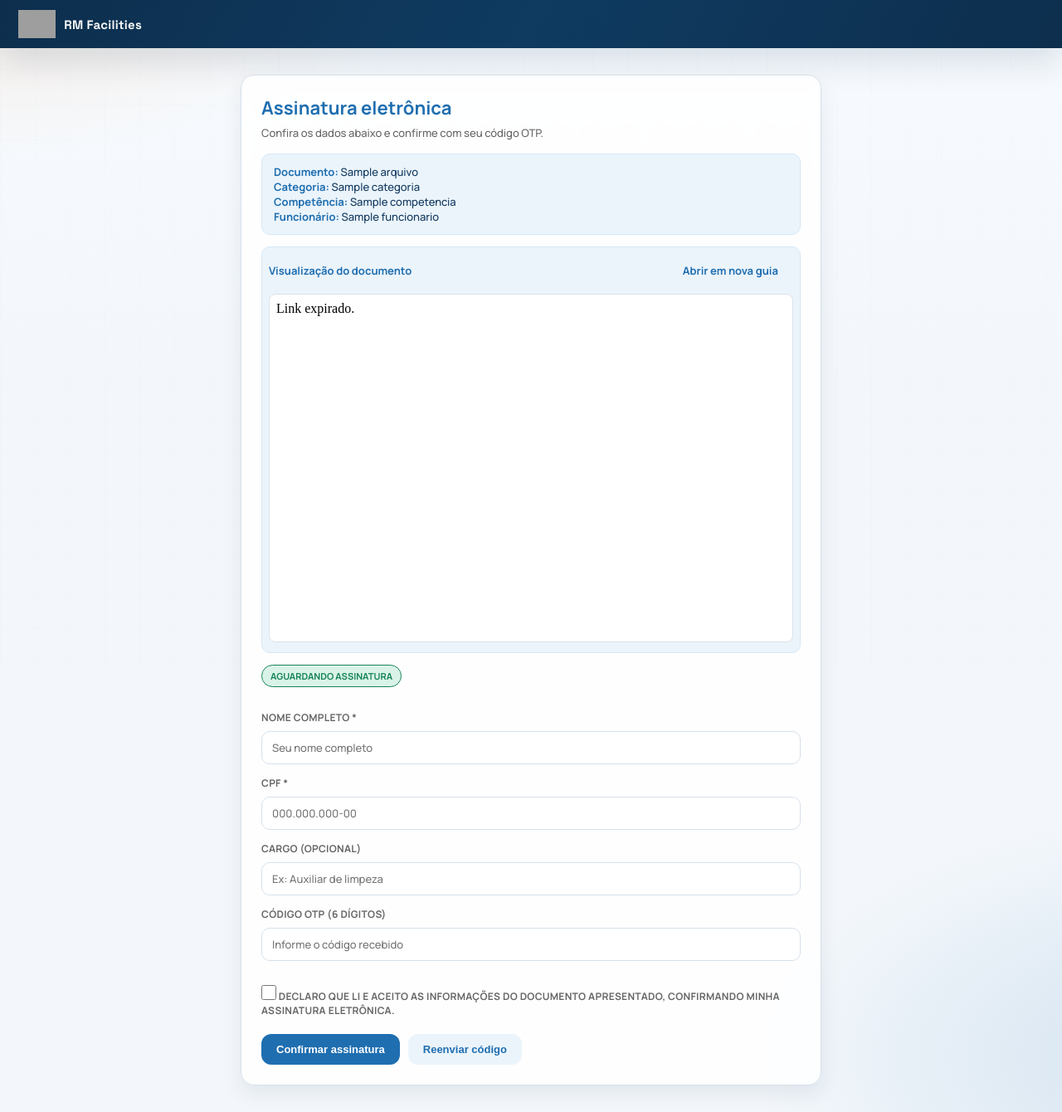
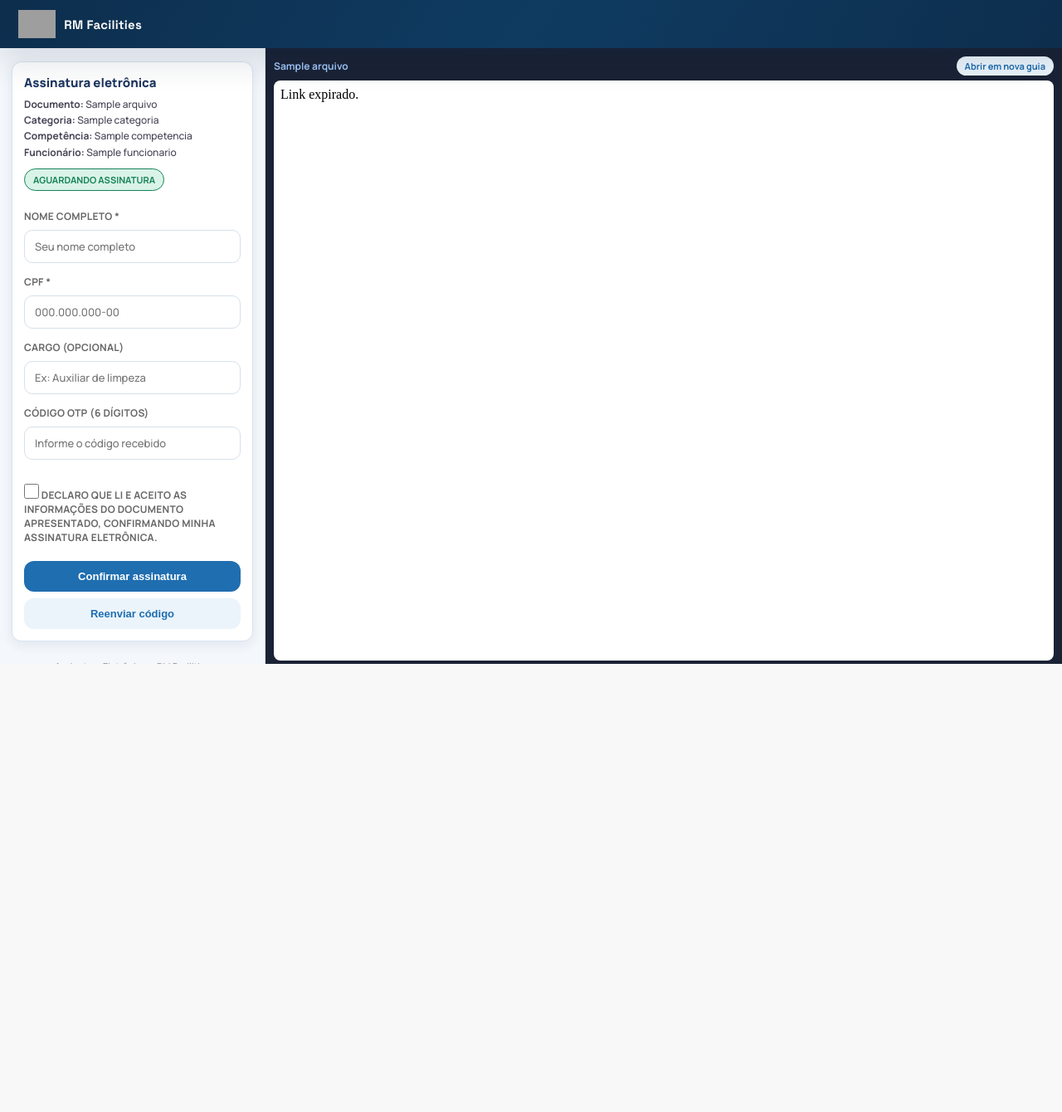
Before and after one commit to teclivre/rmfacilities_v3, a Flask app: template rmv-4.1/templates/doc_assinatura.html in a window 1280 px wide. Shown: the whole page at 83% size. After the commit the page ends 800 px from the top, so only its background shows below. Run offline with Flask 3, Linux system fonts and the light colour scheme; tables that the repository leaves empty hold one stand-in row (values such as "Sample post"); the template is opened without the code that fills it: values that come from a table or form of the project are taken from there, most other values are stand-ins (such as "Sample title", 1, 10 or a date in 2020); grey boxes are pictures that could not be loaded.

Commit message:
feat: layout assinatura com formulario a esquerda e PDF tela inteira a direita

```diff
--- a/rmv-4.1/templates/doc_assinatura.html
+++ b/rmv-4.1/templates/doc_assinatura.html
@@ -5,6 +5,35 @@
   <meta name="viewport" content="width=device-width, initial-scale=1">
   <title>Assinatura de Documento - RM Facilities</title>
   <link rel="stylesheet" href="/static/css/main.css">
+<style>
+  *,*::before,*::after{box-sizing:border-box}
+  html,body{height:100%;margin:0;padding:0}
+  body.public-page{display:flex;flex-direction:column;min-height:100vh}
+  .public-topbar{flex-shrink:0}
+  .public-main{flex:1 1 auto;padding:0;overflow:hidden}
+  .public-container{max-width:100%;height:100%}
+  /* layout two-col */
+  .doc-page-wrap{display:flex;height:calc(100vh - 52px)}
+  /* esquerda: formulário */
+  .doc-form-col{
+    width:320px;min-width:260px;max-width:360px;
+    flex-shrink:0;overflow-y:auto;
+    background:#f4f7fb;border-right:1px solid #d7e1f0;
+    padding:16px 14px;display:flex;flex-direction:column;gap:10px
+  }
+  .doc-form-panel{background:#fff;border:1px solid #d8e2ef;border-radius:12px;padding:14px;box-shadow:0 4px 14px rgba(35,66,120,.09)}
+  .doc-form-title{font-size:15px;font-weight:800;color:#1e365f;margin:0 0 6px}
+  /* direita: PDF */
+  .doc-pdf-col{flex:1 1 auto;display:flex;flex-direction:column;overflow:hidden;background:#1a2235}
+  .doc-pdf-wrap{flex:1 1 auto;display:flex;flex-direction:column;padding:10px;gap:6px}
+  .doc-pdf-toolbar{display:flex;justify-content:space-between;align-items:center;flex-shrink:0}
+  .doc-pdf-frame{flex:1 1 auto;border:none;border-radius:8px;background:#fff;min-height:0}
+  @media(max-width:800px){
+    .doc-page-wrap{flex-direction:column;height:auto}
+    .doc-form-col{width:100%;max-width:100%;border-right:none;border-bottom:1px solid #d7e1f0}
+    .doc-pdf-col{height:65vh}
+  }
+</style>
 </head>
 <body class="public-page">
   <div class="public-topbar">
@@ -17,28 +46,23 @@
   <div class="public-main">
     <div class="public-container">
       {% if ok and arquivo %}
-      <div class="public-card">
-        <h1>Assinatura eletrônica</h1>
-        <p class="sub">Confira os dados abaixo e confirme com seu código OTP.</p>
+      <div class="doc-page-wrap">
 
-        <div class="public-info-box">
+        <!-- ═══ COLUNA ESQUERDA: Formulário ═══ -->
+        <aside class="doc-form-col">
+          <div class="doc-form-panel">
+            <h2 class="doc-form-title">Assinatura eletrônica</h2>
+
+            <div style="font-size:12px;color:#445;margin-bottom:10px;line-height:1.6">
               <strong>Documento:</strong> {{ arquivo.nome_arquivo }}<br>
-          <strong>Categoria:</strong> {{ arquivo.categoria or '-' }}<br>
+              {% if arquivo.categoria %}<strong>Categoria:</strong> {{ arquivo.categoria }}<br>{% endif %}
               {% if arquivo.competencia %}<strong>Competência:</strong> {{ arquivo.competencia }}<br>{% endif %}
               {% if funcionario %}<strong>Funcionário:</strong> {{ funcionario.nome }}{% endif %}
             </div>
 
-        <div class="public-info-box" style="padding:8px">
-          <div style="display:flex;justify-content:space-between;align-items:center;gap:8px;margin-bottom:8px;flex-wrap:wrap">
-            <strong>Visualização do documento</strong>
-            <a class="public-btn public-btn-secondary" href="/doc/assinar/{{ arquivo.ass_token }}/arquivo?src={{ request.args.get('src','link')|urlencode }}" target="_blank" rel="noopener">Abrir em nova guia</a>
-          </div>
-          <iframe src="/doc/assinar/{{ arquivo.ass_token }}/arquivo?src={{ request.args.get('src','link')|urlencode }}" style="width:100%;min-height:420px;border:1px solid #dbe2ea;border-radius:8px;background:#fff" title="Documento para assinatura"></iframe>
-        </div>
-
             <span class="public-tag">AGUARDANDO ASSINATURA</span>
 
-        <div class="public-form">
+            <div class="public-form" style="margin-top:10px">
               <div class="public-form-group">
                 <label>Nome completo *</label>
                 <input id="nome" type="text" placeholder="Seu nome completo" autocomplete="name">
@@ -60,15 +84,37 @@
                 Declaro que li e aceito as informações do documento apresentado, confirmando minha assinatura eletrônica.
               </label>
             </div>
-        <div class="public-btngroup">
+            <div style="display:flex;flex-direction:column;gap:8px;margin-top:10px">
               <button class="public-btn public-btn-primary" id="btn-confirmar" onclick="confirmar('{{ arquivo.ass_token }}')">Confirmar assinatura</button>
               <button class="public-btn public-btn-secondary" id="btn-resend" type="button" onclick="reenviarOtp()">Reenviar código</button>
             </div>
 
-        <div id="msg" class="public-msg"></div>
+            <div id="msg" class="public-msg" style="margin-top:8px"></div>
+          </div>
+
+          <div style="font-size:11px;color:#999;text-align:center;margin-top:auto;padding-top:12px">
+            Assinatura Eletrônica — RM Facilities<br>Validade jurídica conforme Lei nº 14.063/2020
+          </div>
+        </aside>
+
+        <!-- ═══ COLUNA DIREITA: PDF Fullscreen ═══ -->
+        <section class="doc-pdf-col">
+          <div class="doc-pdf-wrap">
+            <div class="doc-pdf-toolbar">
+              <span style="font-size:12px;color:#9ec5f7;font-weight:600">{{ arquivo.nome_arquivo }}</span>
+              <a class="public-btn public-btn-secondary" style="font-size:11px;padding:4px 10px" href="/doc/assinar/{{ arquivo.ass_token }}/arquivo?src={{ request.args.get('src','link')|urlencode }}" target="_blank" rel="noopener">Abrir em nova guia</a>
+            </div>
+            <iframe
+              src="/doc/assinar/{{ arquivo.ass_token }}/arquivo?src={{ request.args.get('src','link')|urlencode }}"
+              class="doc-pdf-frame"
+              title="Documento para assinatura"
+            ></iframe>
+          </div>
+        </section>
+
       </div>
       {% else %}
-      <div class="public-card">
+      <div class="public-card" style="max-width:500px;margin:40px auto">
         <h1>Assinatura eletrônica</h1>
         <div class="public-alert err">
           <strong>Link indisponível</strong>
```
Also changed, not shown: rmv-4.1/templates/envelope_assinar.html (+104 -74 lines). Lines whose indentation alone changed are shown as unchanged.
